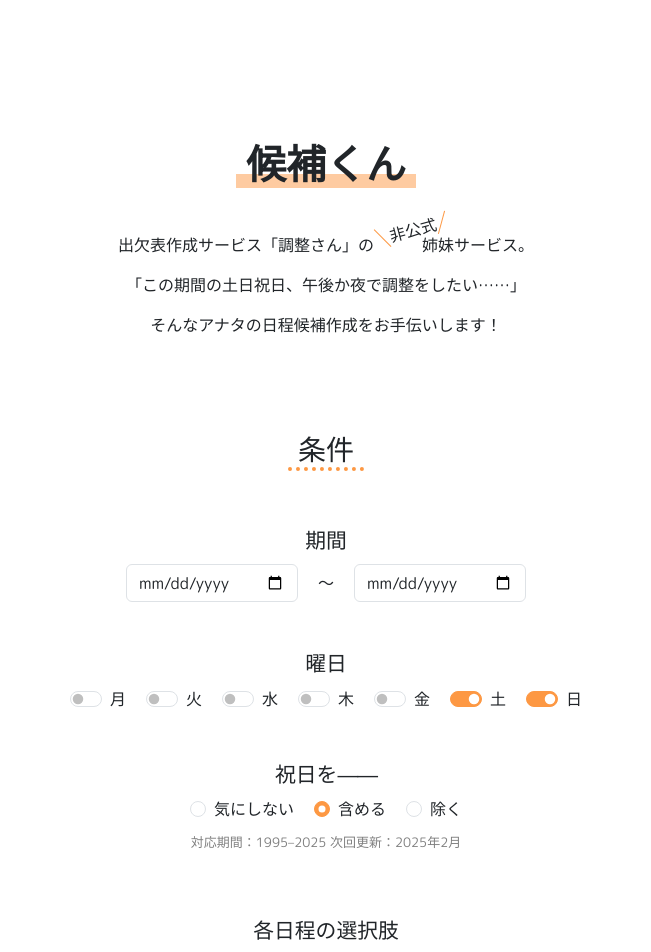
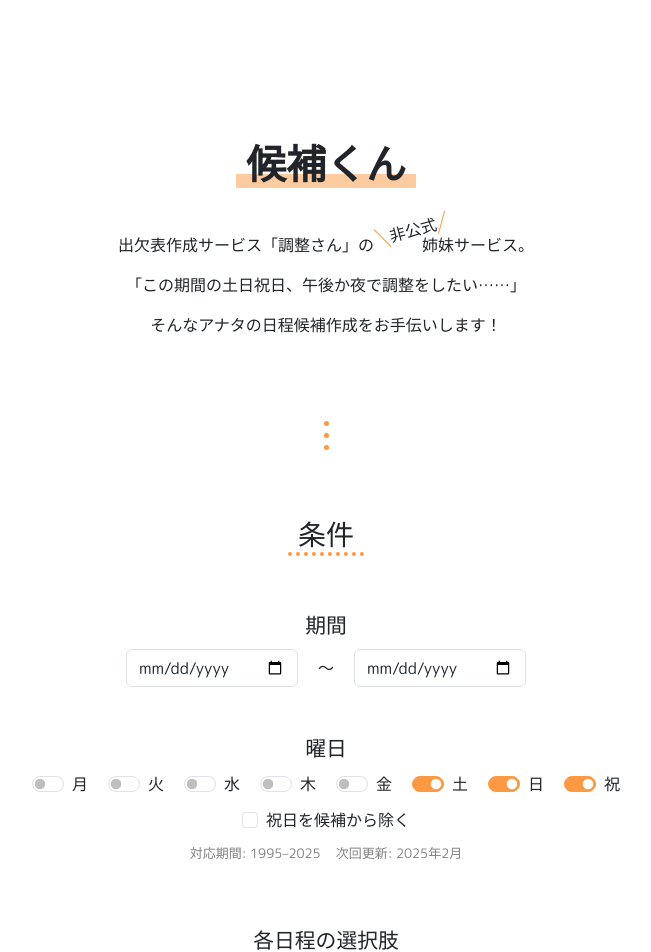
Before and after one commit to orchestra-canvas-tokyo/kouhokun, a SvelteKit app: page / in a window 1280 px wide. Shown: the top 952 px of the page, without its empty margins (314-965 px from the left). Built offline with nearby package versions, Linux system fonts and the light colour scheme.

Commit message:
祝日を曜日のメニューに追加

```diff
--- a/src/lib/index.ts
+++ b/src/lib/index.ts
@@ -7,20 +7,15 @@ export const dayKeyTitle = [
 	['thursday', '木'],
 	['friday', '金'],
 	['saturday', '土'],
-	['sunday', '日']
-] as const;
-
-export const holidayKeyTitle = [
-	['ignore', '気にしない'],
-	['include', '含める'],
-	['exclude', '除く']
+	['sunday', '日'],
+	['holiday', '祝']
 ] as const;
 
 export const getCandidateDates = (
 	startDate: Date,
 	endDate: Date,
 	days: (typeof dayKeyTitle)[number][0][],
-	holiday: (typeof holidayKeyTitle)[number][0]
+	excludeHoliday: boolean
 ): Date[] => {
 	const result: Date[] = [];
 
@@ -40,8 +35,8 @@ export const getCandidateDates = (
 
 		let includeFlag = false;
 		if (days.includes(currentDay)) includeFlag = true;
-		if (isHoliday && holiday === 'include') includeFlag = true;
-		if (isHoliday && holiday === 'exclude') includeFlag = false;
+		if (days.includes('holiday') && isHoliday) includeFlag = true;
+		if (isHoliday && excludeHoliday) includeFlag = false;
 
 		if (includeFlag) result.push(new Date(d));
 	}
--- a/src/routes/+page.svelte
+++ b/src/routes/+page.svelte
@@ -1,16 +1,15 @@
 <script lang="ts">
-	import { convertToDisplayString, dayKeyTitle, getCandidateDates, holidayKeyTitle } from '$lib';
+	import { convertToDisplayString, dayKeyTitle, getCandidateDates } from '$lib';
 	import { onMount } from 'svelte';
 	import oct from './oct.svg';
 	import { MetaTags } from 'svelte-meta-tags';
 
-	const capitalizeFirstLetter = (s: string): string => {
-		return s.substring(0, 1).toUpperCase() + s.substring(1, s.length);
-	};
-
 	// フォーム値の初期値を設定
-	const defaultCheckedDayKeys: (typeof dayKeyTitle)[number][0][] = ['saturday', 'sunday'];
-	const defaultCheckedHolidayKey: (typeof holidayKeyTitle)[number][0] = 'include';
+	const defaultCheckedDayKeys: (typeof dayKeyTitle)[number][0][] = [
+		'saturday',
+		'sunday',
+		'holiday'
+	];
 	const defaultOptionsForEachDate: string[] = ['朝コマ', '昼コマ', '夜コマ'];
 	const optionsSepator = '\n';
 	let formValues = $state({
@@ -19,7 +18,7 @@
 			endDate: ''
 		},
 		days: defaultCheckedDayKeys as (typeof dayKeyTitle)[number][0][],
-		holiday: defaultCheckedHolidayKey as (typeof holidayKeyTitle)[number][0],
+		excludeHoliday: false,
 		optionsForEachDate: defaultOptionsForEachDate.join(optionsSepator)
 	});
 
@@ -32,9 +31,8 @@
 		formValues.days = JSON.parse(
 			localStorage.getItem('formValues.days') || JSON.stringify(formValues.days)
 		);
-		formValues.holiday =
-			(localStorage.getItem('formValues.holiday') as (typeof holidayKeyTitle)[number][0]) ||
-			formValues.holiday;
+		formValues.excludeHoliday =
+			!!localStorage.getItem('formValues.excludeHoliday') || formValues.excludeHoliday;
 		formValues.optionsForEachDate =
 			localStorage.getItem('formValues.optionsForEachDate') || formValues.optionsForEachDate;
 	});
@@ -44,7 +42,7 @@
 		localStorage.setItem('formValues.period.startDate', formValues.period.startDate);
 		localStorage.setItem('formValues.period.endDate', formValues.period.endDate);
 		localStorage.setItem('formValues.days', JSON.stringify(formValues.days));
-		localStorage.setItem('formValues.holiday', formValues.holiday);
+		localStorage.setItem('formValues.excludeHoliday', formValues.excludeHoliday.toString());
 		localStorage.setItem('formValues.optionsForEachDate', formValues.optionsForEachDate);
 	});
 
@@ -62,7 +60,7 @@
 			startDate,
 			endDate,
 			formValues.days,
-			formValues.holiday
+			formValues.excludeHoliday
 		);
 
 		// 候補文字列を作成
@@ -99,6 +97,8 @@
 		<p>「この期間の土日祝日、午後か夜で調整をしたい……」</p>
 		<p>そんなアナタの日程候補作成をお手伝いします！</p>
 	</div>
+
+	<span class="vertical-dots"></span>
 
 	<form>
 		<h3>条件</h3>
@@ -139,24 +139,22 @@
 			{/each}
 		</div>
 
-		<h4>祝日を<span class="dash">――</span></h4>
-		<div class="holiday-container">
-			{#each holidayKeyTitle as [key, title]}
-				<div class="form-check">
-					<input
-						class="form-check-input"
-						type="radio"
-						name="holiday"
-						id="holiday{capitalizeFirstLetter(key)}"
-						value={key}
-						checked={defaultCheckedHolidayKey === key}
-						bind:group={formValues.holiday}
-					/>
-					<label class="form-check-label" for="holiday{capitalizeFirstLetter(key)}">{title}</label>
-				</div>
-			{/each}
+		<div class="excludeHoliday-container">
+			<div class="form-check">
+				<input
+					class="form-check-input"
+					type="checkbox"
+					id="excludeHoliday"
+					name="excludeHoliday"
+					bind:checked={formValues.excludeHoliday}
+				/>
+				<label class="form-check-label" for="excludeHoliday"> 祝日を候補から除く</label>
+			</div>
 		</div>
-		<p class="supplement-text">対応期間：1995&ndash;2025&nbsp;次回更新：2025年2月</p>
+		<p class="supplement-text">
+			<span>対応期間: 1995&ndash;2025</span>
+			<span>次回更新: 2025年2月</span>
+		</p>
 
 		<h4>各日程の選択肢</h4>
 		<textarea
@@ -234,6 +232,8 @@
 			{/if}
 		</button>
 	</div>
+
+	<span class="vertical-dots"></span>
 
 	<div class="footer-container">
 		<div class="footer-row">
@@ -328,10 +328,9 @@
 	p
 		text-align: center
 
-	.dash
-		letter-spacing: -1px
-
 	.supplement-text
+		display: flex
+		gap: 15px
 		margin-top: -40px
 		font-size: small
 		color: grey
@@ -339,7 +338,7 @@
 	.marking
 		background: linear-gradient(transparent 70%, $light-orange 30%)
 		background-repeat: no-repeat
-		animation: .5s ease-out 0s 1 mark
+		animation: .5s ease-out .5s 1 mark
 
 	@keyframes mark
 		from
@@ -368,7 +367,7 @@
 			transform: translateX(5px) rotateZ(30deg)
 
 	.poping
-		animation: .25s linear 1s 2 pop
+		animation: .25s linear 1.5s 2 pop
 
 	@keyframes pop
 		0%
@@ -397,12 +396,15 @@
 
 	.period-container,
 	.date-container,
-	.holiday-container
+	.excludeHoliday-container
 		display: flex
 		flex-wrap: wrap
 		align-items: center
 		justify-content: space-evenly
 		gap: 20px
+
+	.excludeHoliday-container
+		margin-top: -40px
 
 	.form-control
 		width: unset // 100%指定を上書きする
```
